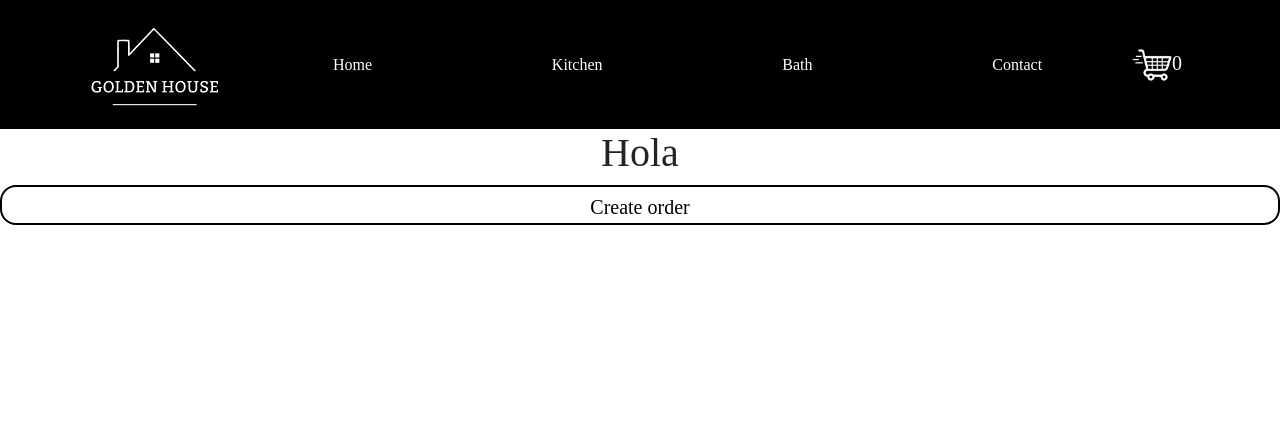
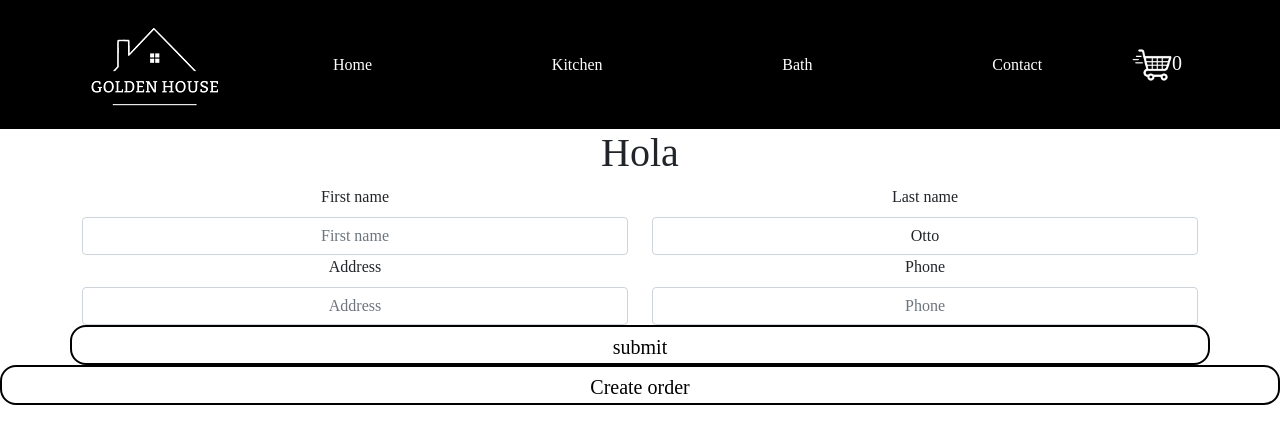
Before and after one commit to Marilinaroman/goldenhouse, a React (Create React App) app: page /Checkout in a window 1280 px wide. Shown: the top 444 px of the page. Built offline with nearby package versions, Linux system fonts and the light colour scheme.

Commit message:
version 1.7: add form of checkout

```diff
--- a/src/components/Checkout/Checkout.js
+++ b/src/components/Checkout/Checkout.js
@@ -1,13 +1,13 @@
 import { useContext, useState } from "react"
 import CartContext from "../../context/CartContext"
-
+import FormCheckout from './FormCheckout'
 import {db} from '../../service/firebase'
 import { addDoc, collection, updateDoc, doc, getDocs, query, where, documentId, writeBatch } from "firebase/firestore"
 import { useNavigate } from "react-router-dom"
 
 const Checkout =() =>{
     const [isLoading, setIsLoading] = useState(false)
-    const {cart, total, clearCart }= useContext(CartContext)
+    const {cart, total, clearCart, buyer }= useContext(CartContext)
 
     const navigate = useNavigate()
     const createOrder = async () =>{
@@ -15,12 +15,7 @@ const Checkout =() =>{
 
         try{
             const newOrder = {
-                buyer: {
-                    name: 'mar',
-                    lastName: 'roman',
-                    phone: '12384924',
-                    adress: 'v. de la plaza'
-                },
+                buyer,
                 items: cart,
                 total,
                 date: new Date(),
@@ -80,7 +75,8 @@ const Checkout =() =>{
     return (
         <>
         <h1>Hola</h1>
-        <button className="button" onClick={createOrder}> Create order</button>
+        <FormCheckout />
+        <button type="submit" className="button" onClick={createOrder}> Create order</button>
         </>
     )
 }
--- /dev/null
+++ b/src/components/Checkout/FormCheckout.js
@@ -0,0 +1,88 @@
+import {useState, useContext } from 'react';
+import Col from 'react-bootstrap/Col';
+import Form from 'react-bootstrap/Form';
+import Container from 'react-bootstrap/Container';
+import Row from 'react-bootstrap/Row';
+import CartContext from '../../context/CartContext'
+
+
+const FormCheckout = () =>{
+    const [firstName, setFirstName] = useState();
+    const [lastName, setLastName] = useState();
+    const [address, setAddress] = useState();
+    const [phone, setPhone] = useState();
+
+    const {buyer} = useContext(CartContext)
+
+    const handleName = (e) =>{
+        e.target.value && setFirstName(e.target.value)
+    }
+    const handleLastName = (e) =>{
+        e.target.value && setLastName(e.target.value)
+    }
+    const handleAddress = (e) =>{
+        e.target.value && setAddress(e.target.value)
+    }
+    const handlePhone = (e) =>{
+        e.target.value && setPhone(e.target.value)
+    }
+
+    const handleBuyer = (e) => {
+        e.preventDefault()
+        buyer.push({firstName,lastName, address, phone})
+
+    }
+
+    console.log(buyer)
+
+    return (
+        <Container>
+            <Form className="justify-content-md-center">
+                <Row>
+                    <Form.Group as={Col} controlId="validationCustom01">
+                        <Form.Label>First name</Form.Label>
+                        <Form.Control
+                            required
+                            type="text"
+                            placeholder="First name"
+                            onChange={handleName}
+                        />
+                        <Form.Control.Feedback>Looks good!</Form.Control.Feedback>
+                    </Form.Group>
+                    <Form.Group as={Col} controlId="validationCustom02">
+                        <Form.Label>Last name</Form.Label>
+                        <Form.Control
+                            required
+                            type="text"
+                            onChange={handleLastName}
+                            placeholder="Last name"
+                            defaultValue="Otto"
+                        />
+                        <Form.Control.Feedback>Looks good!</Form.Control.Feedback>
+                    </Form.Group>
+                </Row>
+                <Row>
+                    <Form.Group as={Col}controlId="validationCustom03">
+                        <Form.Label>Address</Form.Label>
+                        <Form.Control type="text" placeholder="Address"  onChange={handleAddress} required />
+                        <Form.Control.Feedback type="invalid">
+                            Please provide a valid address.
+                        </Form.Control.Feedback>
+                    </Form.Group>
+                    <Form.Group as={Col}controlId="validationCustom05">
+                        <Form.Label>Phone</Form.Label>
+                        <Form.Control type="text" placeholder="Phone" onChange={handlePhone} required />
+                        <Form.Control.Feedback type="invalid">
+                            Please provide a valid phone.
+                        </Form.Control.Feedback>
+                    </Form.Group>
+                </Row>
+                <Row>
+                    <button className="button" onClick={handleBuyer}>submit</button>
+                </Row>
+            </Form>
+        </Container>
+    )
+}
+
+export default FormCheckout
--- a/src/context/CartContext.js
+++ b/src/context/CartContext.js
@@ -6,6 +6,7 @@ const CartContext = createContext()
 export const CartContextProvider = ({children}) =>{
     const {setNotification} = useContext(AlertContext)
     const [cart, setCart] = useState([])
+    const [buyer] = useState([])
     console.log(cart)
     const addItem = (productToAdd) =>{
         if(!isInCart(productToAdd.id)) {
@@ -60,8 +61,11 @@ export const CartContextProvider = ({children}) =>{
         return acc + sum.total
     }, 0)
 
+
+
+
     return(
-        <CartContext.Provider value={{cart, addItem, getQuantity,getProductQuantity, isInCart, clearCart, removeItem, total}}>
+        <CartContext.Provider value={{cart, addItem, getQuantity,getProductQuantity, isInCart, clearCart, removeItem, total, buyer}}>
             {children}
         </CartContext.Provider>
     )
```
Also changed, not shown: src/components/Login/Login.js (added, +30 -0 lines).
